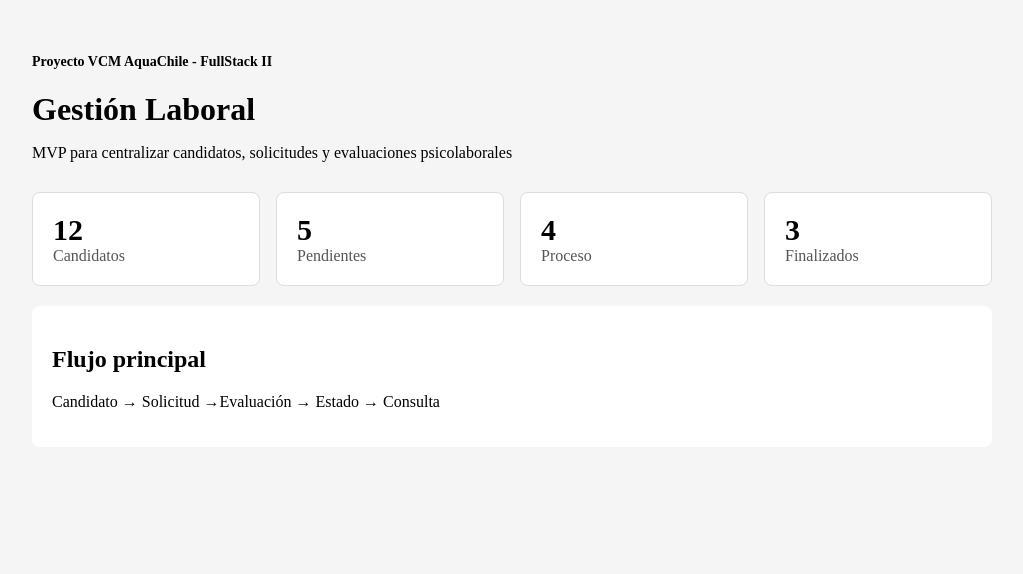
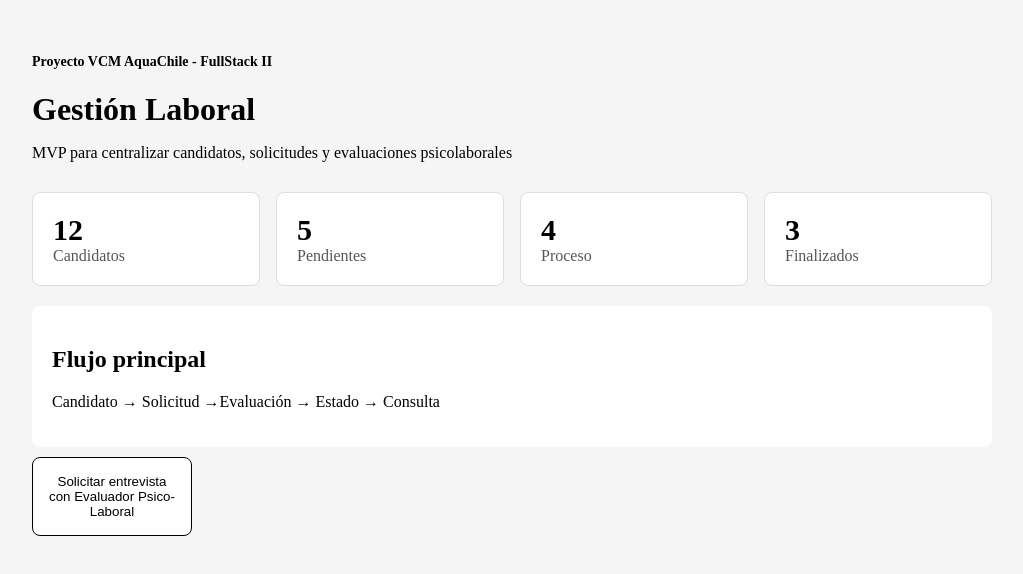
Before and after one commit to ruke-duoc-uc/Aqua-Contratos, a React (Vite) app in the folder vcm-psicolaboral/: page / in a window 1280 px wide. Shown: the top 574 px of the page, without its empty margins (128-1151 px from the left). Built offline with nearby package versions, Linux system fonts and the light colour scheme.

Commit message:
feat: Boton de formularios y CONTRIBUTING.md

```diff
--- a/vcm-psicolaboral/src/App.jsx
+++ b/vcm-psicolaboral/src/App.jsx
@@ -61,7 +61,7 @@ function App(){
     <p>Candidato → Solicitud →Evaluación → Estado → Consulta </p>
 
    </section>
-
+    <button type="button" className="button-solicitud">Solicitar entrevista con Evaluador Psico-Laboral</button>
   </main>
 
  );
--- a/vcm-psicolaboral/src/index.css
+++ b/vcm-psicolaboral/src/index.css
@@ -1,11 +1,21 @@
 *{
   box-sizing: border-box;
+}
+:root{
+  --fondo-cuadros: white;
+  --fondo-pagina: whitesmoke;
+  --font-negro: black;
+  --borde-boton: #000;
+  --borde-boton-hover: #0e97b3;
+  --font-boton-hover: #1699b3;
+  --transicion-rapida: 0.3s;
 }
 body{
   margin: 0;
   font-family: 'Source Code Pro' ;
-  background-color: whitesmoke;
-  color:black;
+  background-color: var(--fondo-pagina);
+  color:var(--font-negro);
+  --radio-cuadros:8px;
 }
 .container{
   max-width: 1000px;
@@ -49,3 +59,25 @@ h1{
   background-color: white;
   border-radius: 8px;
 }
+/* .button-solicitud: Dedicado a botones de formularios o procesos
+   de los usuarios*/
+.button-solicitud{
+  margin-top: 10px;
+  padding: 1rem;
+  max-width: 10rem;
+  background-color: var(--fondo-cuadros);
+  border: 0.1rem solid var(--borde-boton);
+  border-radius: var(--radio-cuadros);
+  cursor: pointer;
+  color: var(--font-negro);
+  transition:
+  border var(--transicion-rapida) ease,
+  box-shadow var(--transicion-rapida) ease,
+  color var(--transicion-rapida) ease;
+}
+.button-solicitud:hover{
+    outline: none;
+    border-color: var(--borde-boton-hover);
+    box-shadow: 0 0 3px var(--borde-boton-hover);
+    color: var(--font-boton-hover);
+  }
```
Also changed, not shown: 1 other file (tests, documents, lock files or other folders).
